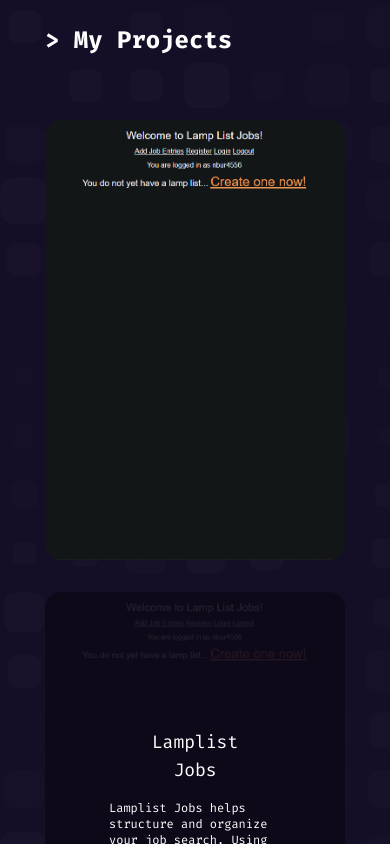
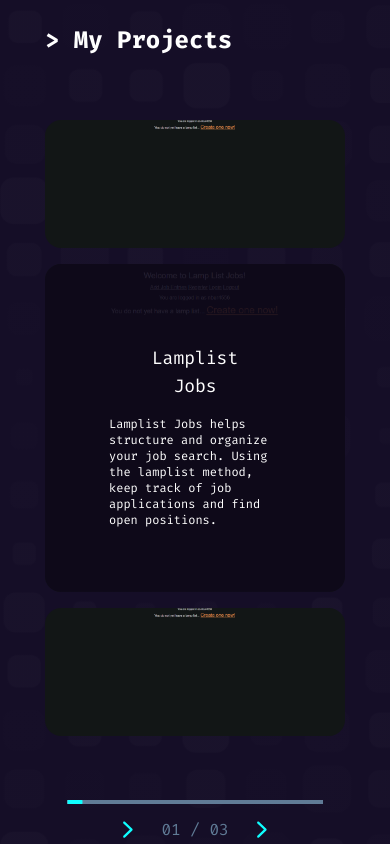
Before and after one commit to nbur4556/svkit-portfolio, a SvelteKit app: page / in a window 390 px wide. Shown: the part 820-1664 px from the top of the page. Built offline with nearby package versions, Linux system fonts and the light colour scheme.

Commit message:
style featured project items for small screens

```diff
--- a/src/components/FeaturedProjectItem.svelte
+++ b/src/components/FeaturedProjectItem.svelte
@@ -8,7 +8,7 @@
 
 <!-- //TODO: Should contain option for text on hover -->
 <section
-  class="w-full h-440px bg-cover bg-center rounded-2xl overflow-hidden"
+  class="w-full lg:h-440px bg-cover bg-center rounded-2xl overflow-hidden"
   style={`background-image:url(${image})`}
   data-cy="select-feature"
 >
--- a/src/components/FeaturedProjects.svelte
+++ b/src/components/FeaturedProjects.svelte
@@ -14,7 +14,7 @@
 <section class="flex flex-col gap-md mb-lg" data-cy="featured-projects">
   <h2 id="featured" class="text-2xl text-white font-bold">{"> My Projects"}</h2>
 
-  <section class="flex lg:flex-row flex-col items-stretch gap-sm">
+  <section class="flex lg:flex-row flex-col items-stretch lg:gap-sm gap-xs">
     <!-- //TODO: Should navigate to website on click -->
     <!-- //TODO: Should display navigation to website text on hover -->
     <FeaturedProjectItem image={selected.image} />
```
